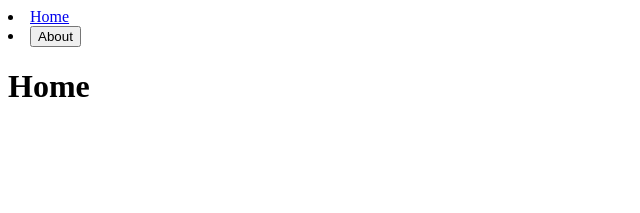
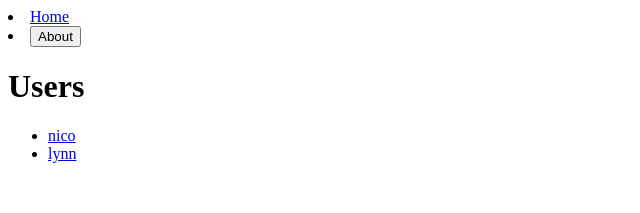
Before and after one commit to taewonnn/TypeScript, a React (Create React App) app: page / in a window 1280 px wide. Shown: the top 213 px of the page, without its empty margins (0-640 px from the left). Built offline with nearby package versions, Linux system fonts and the light colour scheme.

Commit message:
#4.5 useParams

```diff
--- /dev/null
+++ b/src/db.tsx
@@ -0,0 +1,10 @@
+export const users = [
+  {
+    id: 1,
+    name: 'nico',
+  },
+  {
+    id: 2,
+    name: 'lynn',
+  }
+]
--- a/src/screens/Home.tsx
+++ b/src/screens/Home.tsx
@@ -1,4 +1,17 @@
+import {users} from "../db";
+import {Link} from "react-router-dom";
 
 export default function Home() {
-  return <h1>Home</h1>;
+  return (
+    <div>
+      <h1>Users</h1>
+      <ul>
+        {users.map(user => (
+          <li key={user.id}>
+            <Link to={`/users/${user.id}`}> {user.name} </Link>
+          </li>
+        ))}
+      </ul>
+    </div>
+  );
 }
--- a/src/screens/Router.tsx
+++ b/src/screens/Router.tsx
@@ -5,6 +5,7 @@
 import Root from "../Root";
 import NotFound from "./NotFound";
 import ErrorComponent from "../components/ErrorComponent";
+import User from "./user";
 
 
 // createBrowserRouter 방식
@@ -22,6 +23,10 @@
       {
         path: 'about',
         element: <About />
+      },
+      {
+        path: 'users/:userId',
+        element: <User />
       }
     ],
     errorElement: <NotFound />
--- /dev/null
+++ b/src/screens/user.tsx
@@ -0,0 +1,16 @@
+import {useParams} from "react-router-dom";
+import {users} from "../db";
+
+function User () {
+
+  const {userId} = useParams();
+  // console.log(params)
+
+  return (
+    <h1>
+      User with {userId} is named : {users[Number(userId) - 1].name}
+    </h1>
+    )
+}
+
+export default User;
```
